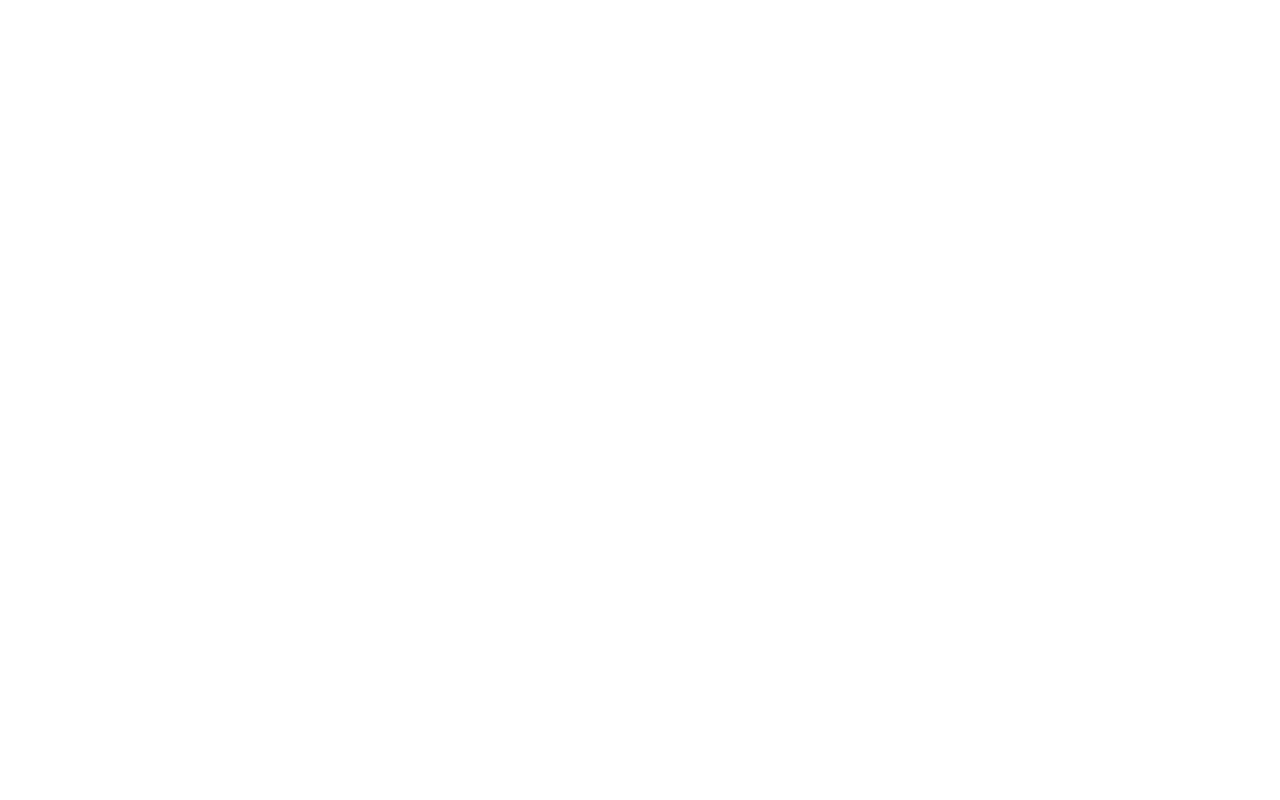
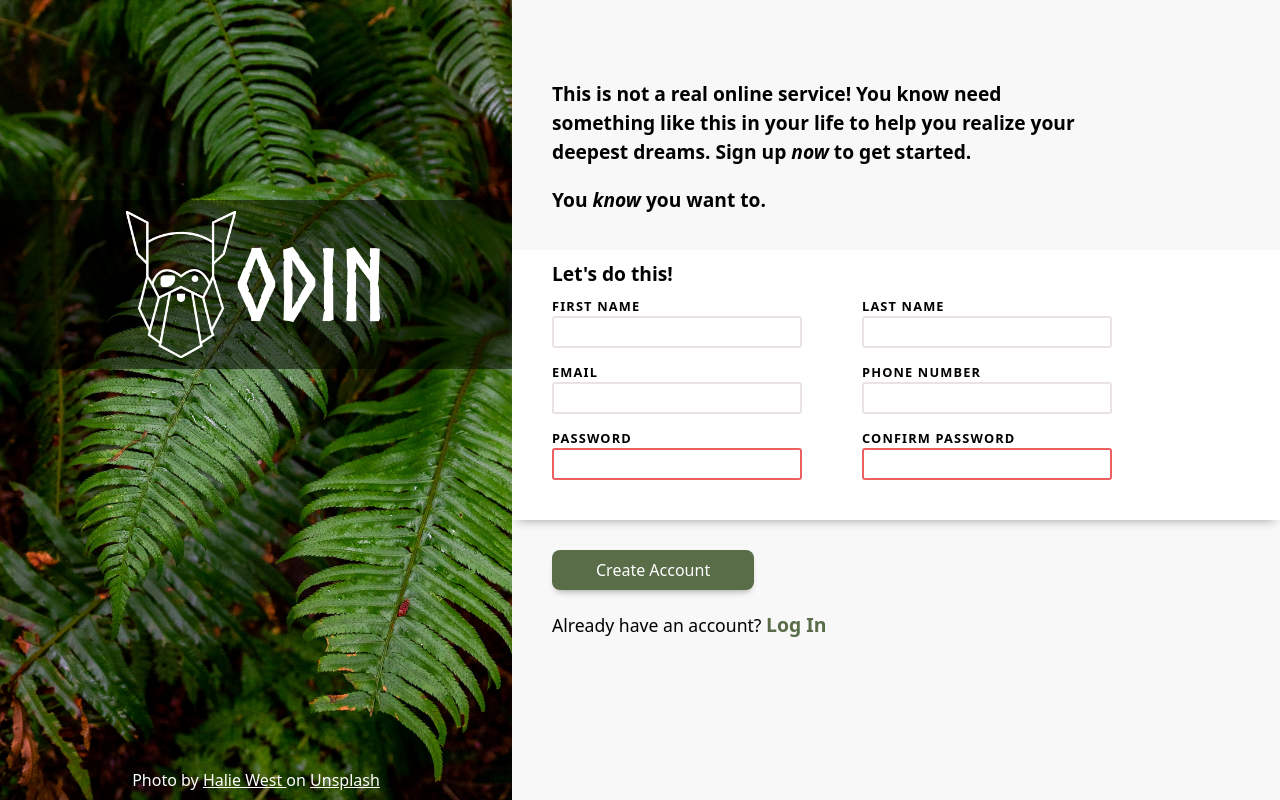
Before and after one commit to h-eugene/Sign-up-Form, a plain HTML site: page index.html in a window 1280 px wide. Drawn offline with Linux system fonts and the light colour scheme.

Commit message:
complete desktop layout

```diff
--- a/index.html
+++ b/index.html
@@ -4,8 +4,71 @@
   <meta charset="UTF-8">
   <meta name="viewport" content="width=device-width, initial-scale=1.0">
   <title>Sign-up Form</title>
+  <link rel="stylesheet" href="./styles.css">
 </head>
 <body>
-
+  <div class="left-side">
+    <div class="logo">
+      <img src="./assets/logo.png" alt="logo" width="110">
+      ODIN
+    </div>
+    <footer>
+      Photo by
+      <a href="https://unsplash.com/@haliewestphoto" target="_blank">
+        Halie West
+      </a> on
+      <a href="https://unsplash.com/photos/green-leaf-plant-in-close-up-photography-25xggax4bSA" target="_blank">
+        Unsplash
+      </a>
+    </footer>
+  </div>
+  <div class="right-side">
+    <div class="info-container">
+      <p>
+        This is not a real online service! You know need something
+        like this in your life to help you realize your deepest dreams.
+        Sign up <i>now</i> to get started.
+      </p>
+      <p>
+        You <i>know</i> you want to.
+      </p>
+    </div>
+    <div class="form-container">
+      <p>Let's do this!</p>
+      <form action="" method="post" id="credetials">
+        <p>
+          <label for="first-name">FIRST NAME</label>
+          <input type="text" id="first-name" name="firstName">
+        </p>
+        <p>
+          <label for="last-name">LAST NAME</label>
+          <input type="text" id="last-name" name="lastName">
+        </p>
+        <p>
+          <label for="email">EMAIL</label>
+          <input type="email" name="email" id="email">
+        </p>
+        <p>
+          <label for="phone">PHONE NUMBER</label>
+          <input type="tel" name="phoneNumber" id="phone">
+        </p>
+        <p>
+          <label for="psw">PASSWORD</label>
+          <input type="password" name="password" id="psw" required>
+        </p>
+        <p>
+          <label for="checkPsw">CONFIRM PASSWORD</label>
+          <input type="password" name="checkPsw" id="checkPsw" required>
+        </p>
+      </form>
+    </div>
+    <button form="credetials" class="btn">
+      Create Account
+    </button>
+    <div class="log-in">
+      Already have an account?
+      <a href="">Log In</a>
+    </div>
+  </div>
 </body>
 </html>
--- a/styles.css
+++ b/styles.css
@@ -44,5 +44,141 @@ h1, h2, h3, h4, h5, h6 {
 }
 
 body {
-  font-family: system-ui, "Segoe UI", Roboto, Helvetica, Arial, sans-serif, "Apple Color Emoji", "Segoe UI Emoji", "Segoe UI Symbol";
+  font-family: var(--system-font);
+  display: flex;
+  min-height: 100dvh;
+
+  /* Variables */
+  --system-font: system-ui, "Segoe UI", Roboto, Helvetica, Arial, sans-serif, "Apple Color Emoji", "Segoe UI Emoji", "Segoe UI Symbol";
+  --main-color: #596D48;
 }
+
+.left-side {
+  width: 40%;
+  text-align: center;
+  background: center/cover url(./assets/green.jpg);
+  display: flex;
+  flex-direction: column;
+}
+
+.logo {
+  background-color: rgba(0, 0, 0, 0.5);
+  margin-top: calc(100dvh * 0.25);
+  color: white;
+  font-family: "norsebold", var(--system-font);
+  font-size: 6.2em;
+  display: flex;
+  justify-content: center;
+  padding: 0.1em;
+  align-items: center;
+}
+
+.left-side footer {
+  margin-top: auto;
+  color: white;
+  padding: 0.5em;
+}
+
+.left-side footer a {
+  color: white;
+}
+
+.right-side {
+  width: 60%;
+  background-color: rgb(248, 248, 248);
+}
+
+.info-container {
+  font-weight: 600;
+  font-size: 1.2em;
+  width: 700px;
+  height: 250px;
+  padding: 80px 120px 0 40px;
+}
+
+.info-container p:first-child {
+  margin: 0 0 20px;
+}
+
+.form-container {
+  background-color: white;
+  min-height: 270px;
+  padding: 10px 120px 20px 40px;
+  box-shadow: 0px 6px 10px -6px rgb(156, 156, 156);
+}
+
+.form-container > p {
+  font-weight: 600;
+  font-size: 1.2em;
+  margin-bottom: 8px;
+}
+
+form {
+  display: flex;
+  flex-wrap: wrap;
+  justify-content: flex-start;
+  gap: 15px 60px;
+}
+
+form > p {
+  width: 250px;
+  display: flex;
+  flex-direction: column;
+}
+
+label {
+  letter-spacing: 0.09em;
+  font-size: 0.8em;
+  font-weight: 600;
+}
+
+input {
+  border: 2px solid #e9e3e3;
+  border-radius: 3px;
+  padding: 2px 10px;
+}
+
+input:invalid {
+  border: 2px solid rgb(235, 96, 96);
+}
+
+input:focus {
+  outline: none;
+  border: 2px solid rgb(88, 88, 222);
+  box-shadow: 2px 2px 6px -1px rgb(156, 156, 156);
+}
+
+.btn {
+  background-color: var(--main-color);
+  color: white;
+  font-size: 1em;
+  font-weight: 500;
+  padding: 8px 44px;
+  margin: 30px 0 0 40px;
+  border: 0;
+  border-radius: 8px;
+  box-shadow: 0 5px 7px -4px rgb(156, 156, 156);
+}
+
+.btn:hover {
+  background-color: color-mix(in srgb, var(--main-color), white 10%);
+  cursor: pointer;
+}
+
+.btn:active {
+  background-color: color-mix(in srgb, var(--main-color), black 15%);
+}
+
+
+.log-in {
+  margin: 20px 0 0 40px;
+  font-size: 1.1em;
+  font-weight: 400;
+}
+
+.log-in > a {
+  color: #596D48;
+  font-weight: 700;
+  font-size: 1.1em;
+  text-decoration: none;
+}
```
Also changed, not shown: 2 other files.
